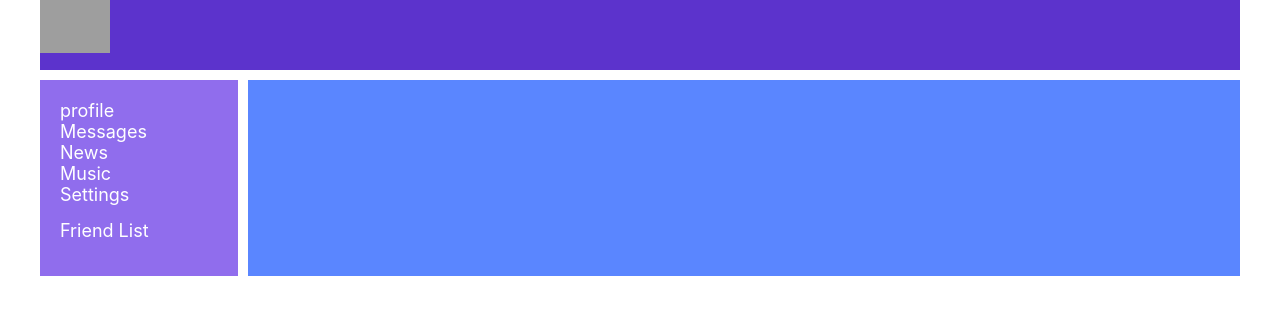
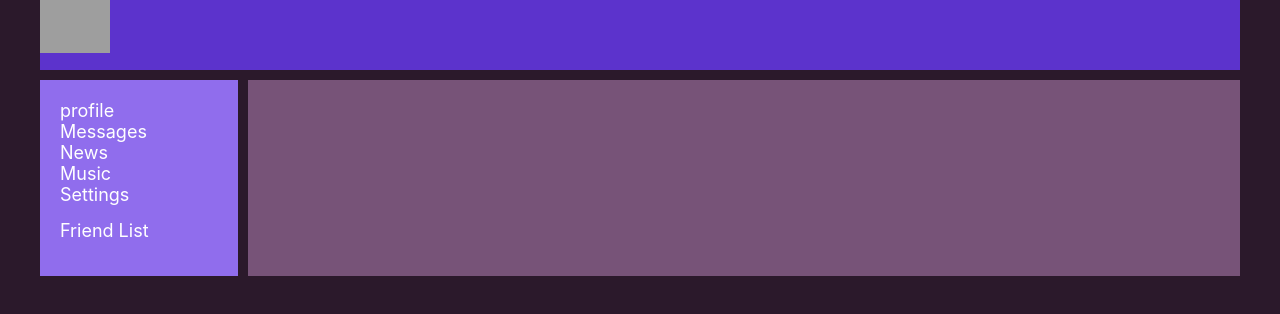
Before and after one commit to TemchikHorosh/Social-Network, a React (Create React App) app: page / in a window 1280 px wide. Shown: the top 314 px of the page. Built offline with nearby package versions, Linux system fonts and the light colour scheme; grey boxes are pictures that could not be loaded.

Commit message:
changed background color

```diff
--- a/src/App.css
+++ b/src/App.css
@@ -1,3 +1,8 @@
+html{
+    background-color: #2B192B;
+}
+
+
 .app-wrapper {
     margin: 0 auto;
     display: grid;
@@ -13,6 +18,6 @@
 
 .app-wrapper-content {
     grid-area: c;
-    background-color: #5A86FF;
+    background-color: #775378;
     width: 100%;
 }
```
